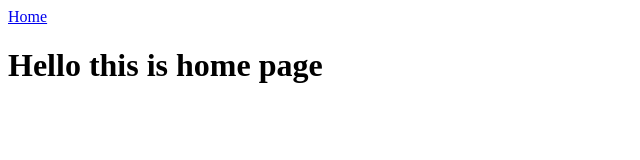
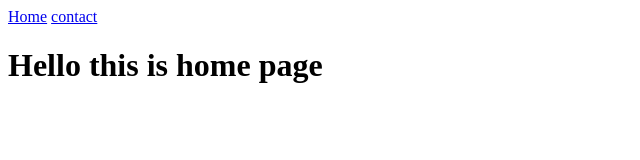
Before and after one commit to Timtola/github-Team_work, a plain HTML site: page index.html in a window 1280 px wide. Shown: the full height of the page, 0-640 px from the left. Drawn offline with Linux system fonts and the light colour scheme.

Commit message:
add contact

```diff
--- a/index.html
+++ b/index.html
@@ -7,6 +7,7 @@
 </head>
 <body>
     <a href="#">Home</a>
+    <a href="./contact.html">contact</a>
     <h1>Hello this is home page</h1>
 </body>
 </html>
```
Also changed, not shown: contact.html (+1 -0 lines).
